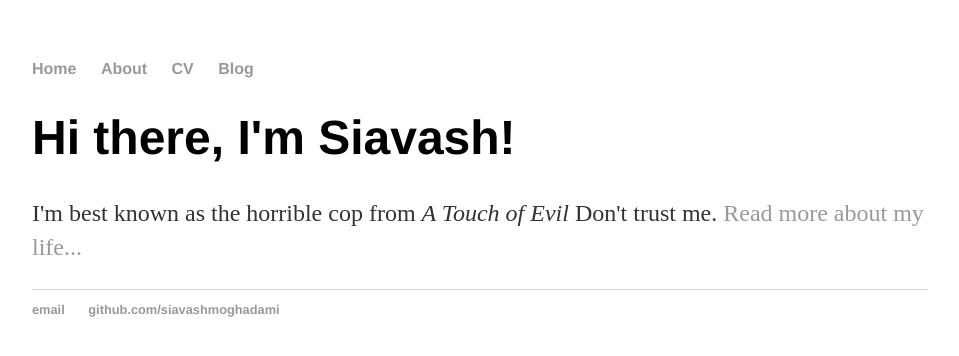
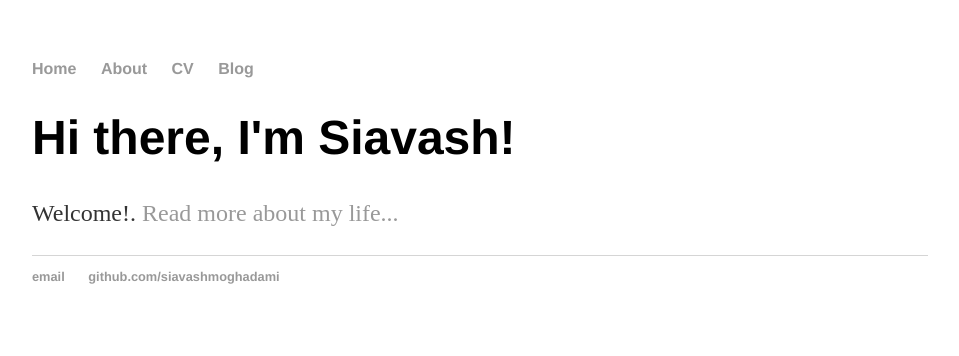
Before and after one commit to siavashmoghadami/siavashmoghadami.github.io, a Jekyll site: the page built from index.html, in a window 1280 px wide. Shown: the top 356 px of the page, without its empty margins (160-1119 px from the left). Built offline with Jekyll 4.4.1, drawn with Linux system fonts in a browser that asks for light colours.

Commit message:
Update index.html

```diff
--- a/index.html
+++ b/index.html
@@ -1,30 +1,8 @@
-<!DOCTYPE html>
-<html>
-	<head>
-		<title>Siavash Richard Moghadami</title>
-		<!-- link to main stylesheet -->
-		<link rel="stylesheet" type="text/css" href="/css/main.css">
-	</head>
-	<body>
-		<nav>
-    		<ul>
-        		<li><a href="/">Home</a></li>
-	        	<li><a href="/about">About</a></li>
-        		<li><a href="/cv">CV</a></li>
-        		<li><a href="/blog">Blog</a></li>
-    		</ul>
-		</nav>
-		<div class="container">
-    		<div class="blurb">
-        		<h1>Hi there, I'm Siavash!</h1>
-				<p>I'm best known as the horrible cop from <em>A Touch of Evil</em> Don't trust me. <a href="/about">Read more about my life...</a></p>
-    		</div><!-- /.blurb -->
-		</div><!-- /.container -->
-		<footer>
-    		<ul>
-        		<li><a href="mailto:simoghad@ucsd.edu">email</a></li>
-        		<li><a href="https://github.com/siavashmoghadami">github.com/siavashmoghadami</a></li>
-			</ul>
-		</footer>
-	</body>
-</html>
+---
+layout: default
+title: Siavash Richard Moghadami
+---
+<div class="blurb">
+	<h1>Hi there, I'm Siavash!</h1>
+	<p>Welcome!. <a href="/about">Read more about my life...</a></p>
+</div><!-- /.blurb -->
```
